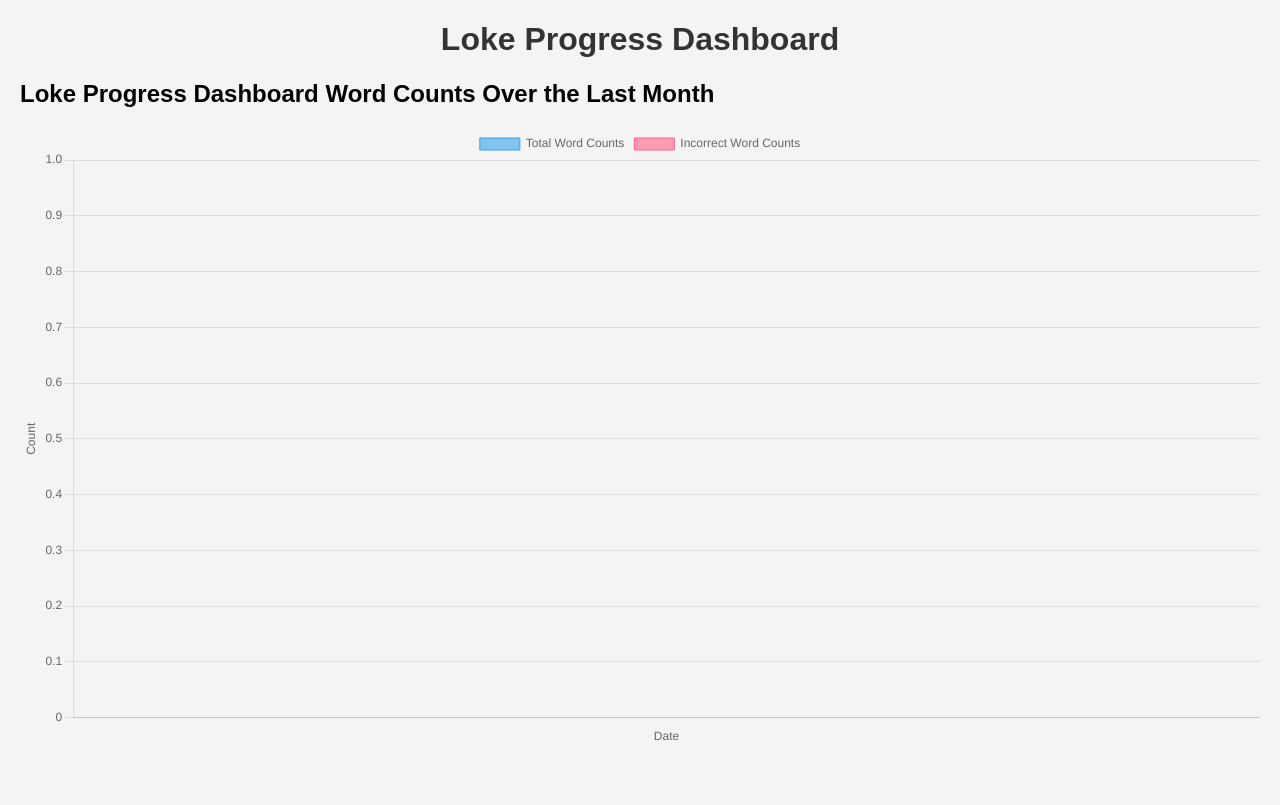
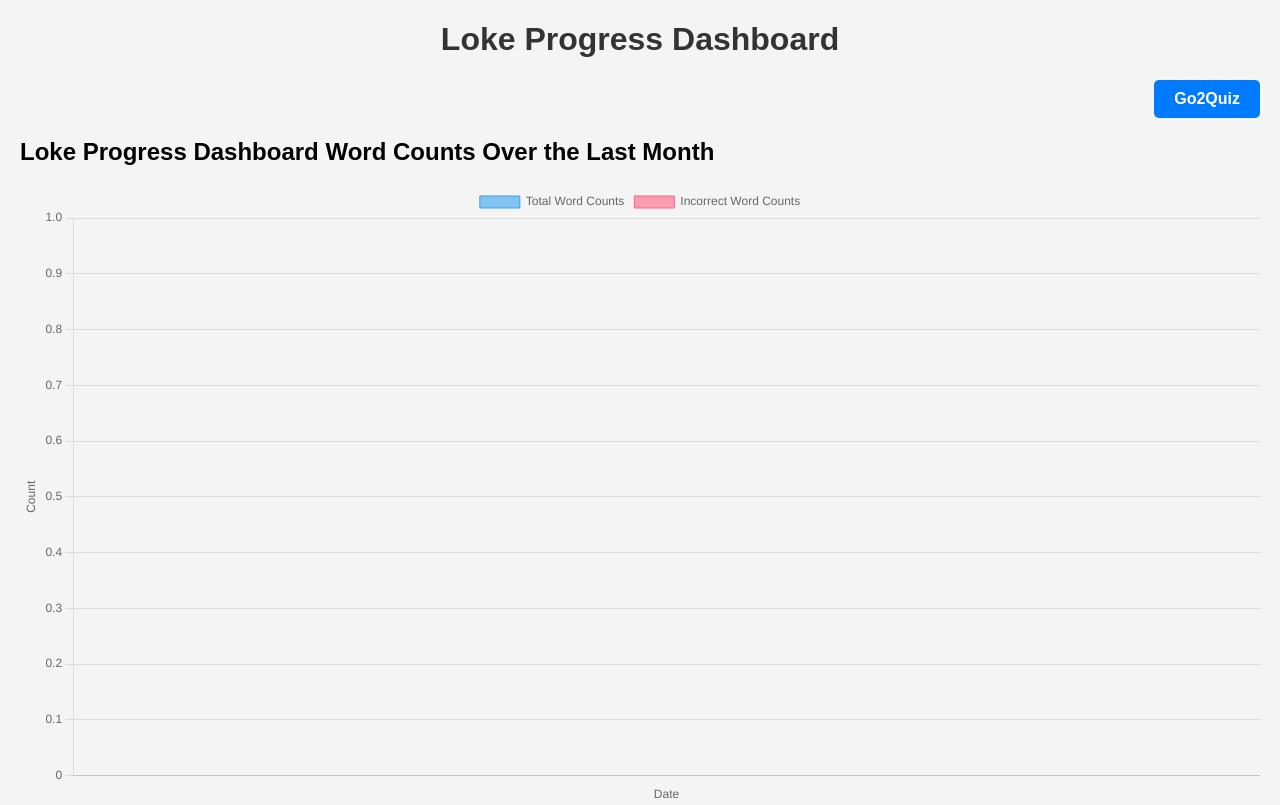
Before and after one commit to JagadeesanBabu/loki-vocab, a Flask app: template templates/dashboard.html in a window 1280 px wide. Shown: the top 805 px of the page. Before the commit the page ends 740 px from the top, so only its background shows below. Run offline with Flask 3, Linux system fonts and the light colour scheme; the template is opened without the code that fills it, so the values that code supplies are empty.

Commit message:
Added Links to Go2Quizz

```diff
--- a/static/dashboard.css
+++ b/static/dashboard.css
@@ -56,3 +56,23 @@ th {
     text-align: center;
     color: #333;
 }
+.header {
+    display: flex;
+    justify-content: flex-end;
+    gap: 10px;
+    margin-bottom: 20px;
+}
+
+.quiz-link {
+    text-decoration: none;
+    color: #fff;
+    background-color: #007bff;
+    padding: 10px 20px;
+    border-radius: 5px;
+    font-weight: 600;
+    transition: background-color 0.3s ease;
+}
+
+.quiz-link:hover {
+    background-color: #0056b3;
+}
--- a/templates/dashboard.html
+++ b/templates/dashboard.html
@@ -10,6 +10,9 @@
 <body>
     <div class="container">
         <h1>Loke Progress Dashboard</h1>
+        <div class="header">
+            <a href="{{ url_for('vocab_game_blueprint.vocab_game') }}" class="quiz-link">Go2Quiz</a>
+        </div>
         <div class="Daily-charts">
             <h2>Loke Progress Dashboard Word Counts Over the Last Month</h2>
             <canvas id="dailyCountsChart"></canvas>
```
